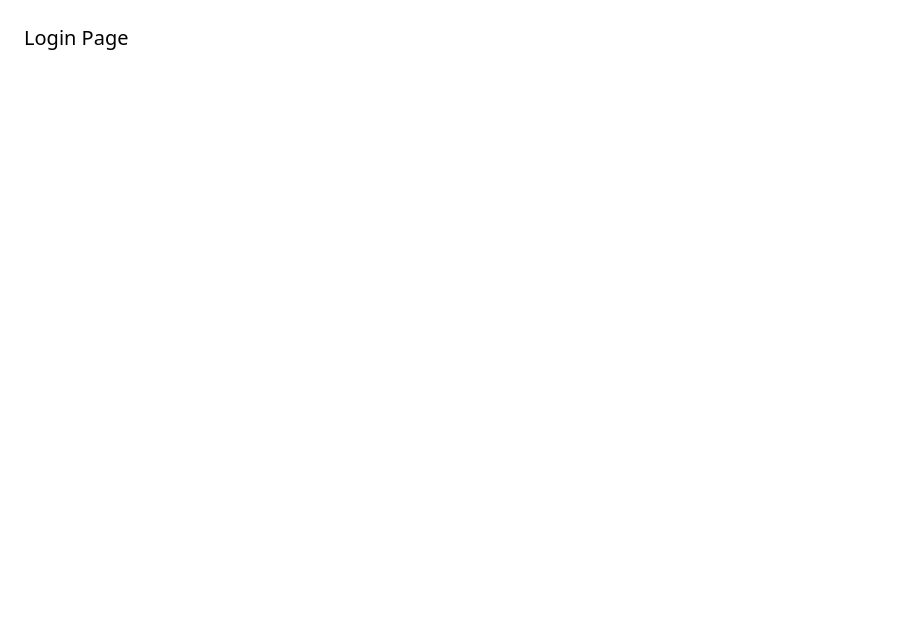
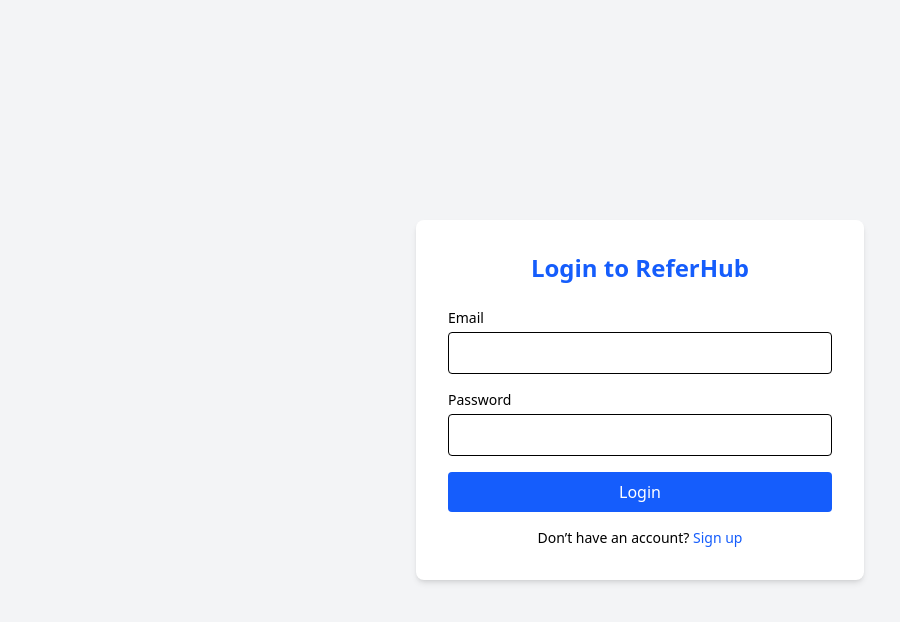
Before and after one commit to mrpawarGit/ReferHub, a React app in the folder frontend/: page /login in a window 1280 px wide. Shown: the top 622 px of the page, without its empty margins (0-900 px from the left). Built offline with nearby package versions, Linux system fonts and the light colour scheme; no server answers; the HTML template or start-up script is replaced by a standard one.

Commit message:
login form - DONE

```diff
--- a/frontend/src/context/AuthContext.jsx
+++ b/frontend/src/context/AuthContext.jsx
@@ -1,5 +1,6 @@
 import { createContext, useContext, useEffect, useState } from "react";
 import Loader from "../components/Loader";
+import api from "../api/axios";
 
 const AuthContext = createContext(null);
 
--- a/frontend/src/pages/Login.jsx
+++ b/frontend/src/pages/Login.jsx
@@ -1,5 +1,102 @@
+import { useState } from "react";
+import { useNavigate, Link } from "react-router-dom";
+import { useAuth } from "../context/AuthContext";
+
 const Login = () => {
-  return <div className="p-6 text-xl">Login Page</div>;
+  const { login } = useAuth();
+  const navigate = useNavigate();
+
+  const [formData, setFormData] = useState({
+    email: "",
+    password: "",
+  });
+
+  const [loading, setLoading] = useState(false);
+  const [error, setError] = useState("");
+
+  const handleChange = (e) => {
+    setFormData({
+      ...formData,
+      [e.target.name]: e.target.value,
+    });
+  };
+
+  const handleSubmit = async (e) => {
+    e.preventDefault();
+    setError("");
+    setLoading(true);
+
+    try {
+      await login(formData);
+      navigate("/");
+    } catch (err) {
+      // console.log(err);
+      setError(err?.response?.data?.message || "Login failed");
+    } finally {
+      setLoading(false);
+    }
+  };
+
+  return (
+    <div className="min-h-screen flex items-center justify-center bg-gray-100">
+      <div className="w-full max-w-md bg-white rounded-lg shadow-md p-8">
+        {/* Title */}
+        <h2 className="text-2xl font-bold text-center text-blue-600 mb-6">
+          Login to ReferHub
+        </h2>
+
+        {/* Error */}
+        {error && (
+          <div className="mb-4 text-sm text-red-600 bg-red-100 p-2 rounded">
+            {error}
+          </div>
+        )}
+
+        {/* Form */}
+        <form onSubmit={handleSubmit} className="space-y-4">
+          <div>
+            <label className="block text-sm font-medium mb-1">Email</label>
+            <input
+              type="email"
+              name="email"
+              value={formData.email}
+              onChange={handleChange}
+              required
+              className="w-full border rounded px-3 py-2 focus:outline-none focus:ring focus:ring-blue-300"
+            />
+          </div>
+
+          <div>
+            <label className="block text-sm font-medium mb-1">Password</label>
+            <input
+              type="password"
+              name="password"
+              value={formData.password}
+              onChange={handleChange}
+              required
+              className="w-full border rounded px-3 py-2 focus:outline-none focus:ring focus:ring-blue-300"
+            />
+          </div>
+
+          <button
+            type="submit"
+            disabled={loading}
+            className="w-full bg-blue-600 text-white py-2 rounded hover:bg-blue-700 transition disabled:opacity-60"
+          >
+            {loading ? "Logging in..." : "Login"}
+          </button>
+        </form>
+
+        {/* Footer */}
+        <p className="text-sm text-center mt-4">
+          Don’t have an account?{" "}
+          <Link to="/register" className="text-blue-600 hover:underline">
+            Sign up
+          </Link>
+        </p>
+      </div>
+    </div>
+  );
 };
 
 export default Login;
```
